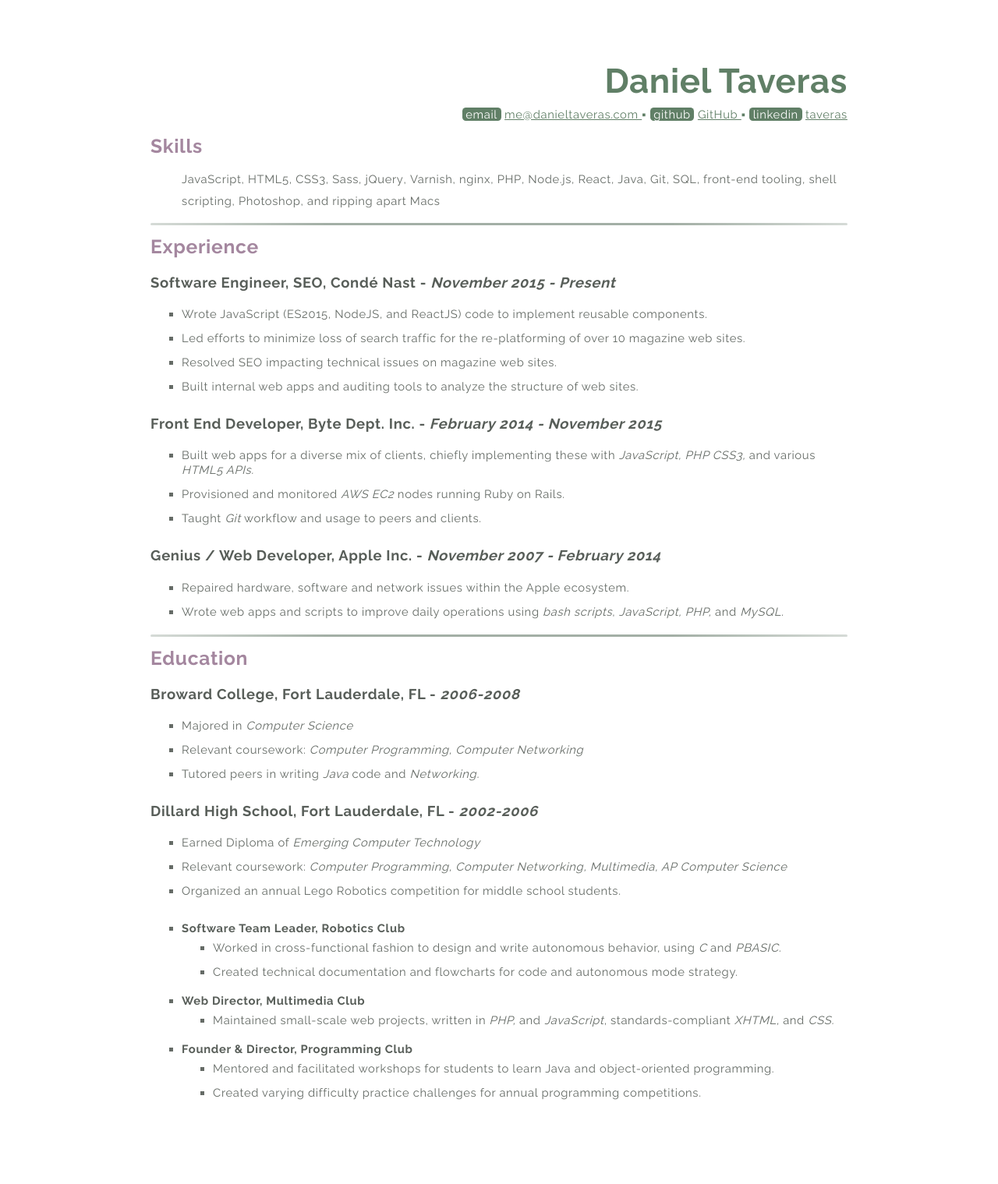
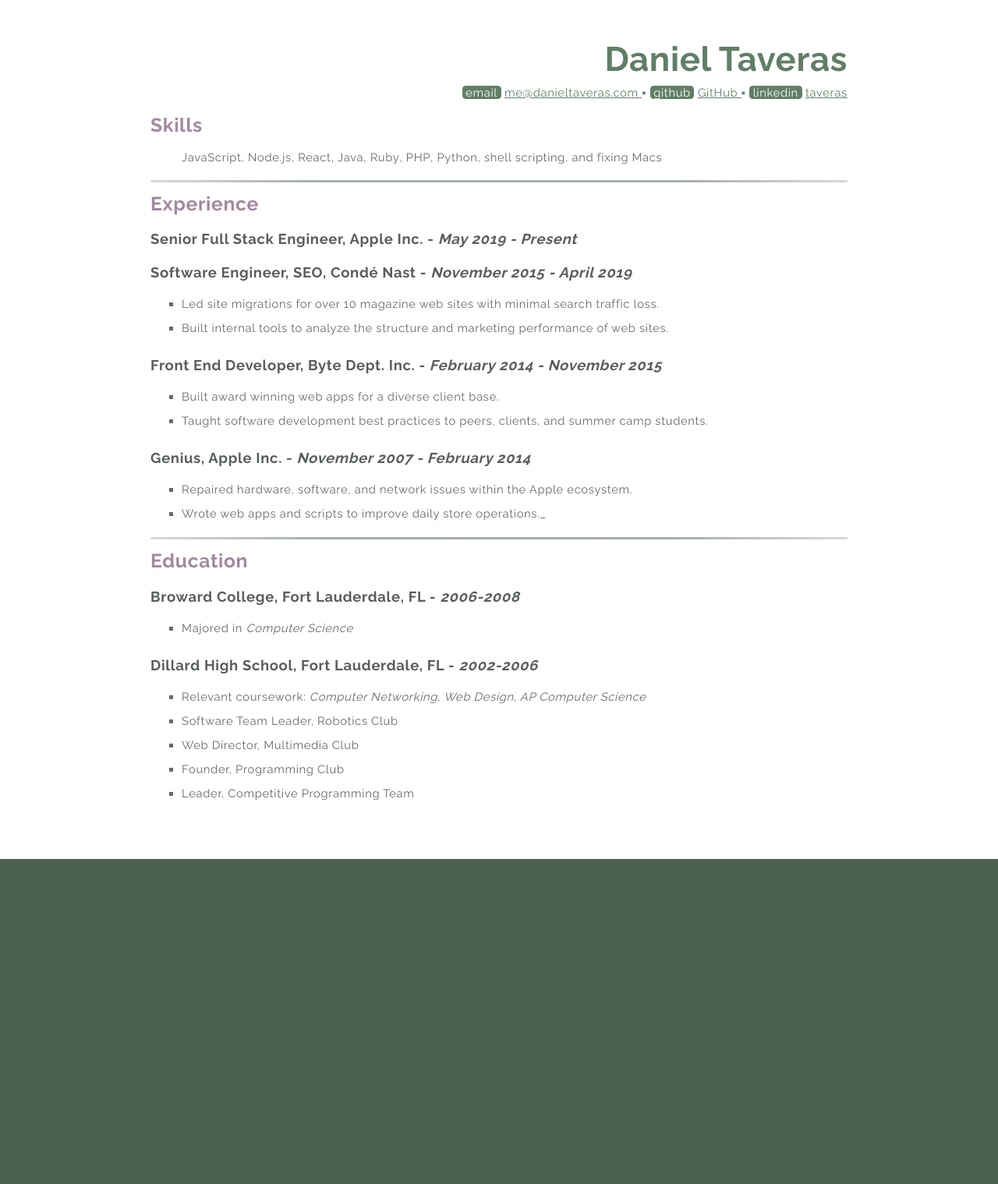
Before and after one commit to taveras/taveras.github.io, a Jekyll site: the page built from resume.md, in a window 1280 px wide. Shown: the whole page at 78% size. Built offline with Jekyll 4.4.1, drawn with Linux system fonts in a browser that asks for light colours; some web fonts are replaced; after the commit the page ends 1102 px from its top, so only the background shows below that.

Commit message:
update resume

```diff
--- a/_layouts/resume.html
+++ b/_layouts/resume.html
@@ -28,22 +28,14 @@
           <h2>Skills</h2>
           <ul>
             <li>JavaScript</li>,
-            <li>HTML5</li>,
-            <li>CSS3</li>,
-            <li>Sass</li>,
-            <li>jQuery</li>,
-            <li>Varnish</li>,
-            <li>nginx</li>,
-            <li>PHP</li>,
             <li>Node.js</li>,
             <li>React</li>,
             <li>Java</li>,
-            <li>Git</li>,
-            <li>SQL</li>,
-            <li>front-end tooling</li>,
+            <li>Ruby</li>,
+            <li>PHP</li>,
+            <li>Python</li>,
             <li>shell scripting</li>,
-            <li>Photoshop</li>,
-            and <li>ripping apart Macs</li>
+            and <li>fixing Macs</li>
           </ul>
         </section>
 
--- a/_sass/partials/_layout.scss
+++ b/_sass/partials/_layout.scss
@@ -109,7 +109,7 @@ body {
 }
 
 .resume {
-  padding: em(60px);
+  padding: em(30px) em(60px);
   line-height: em(30px);
 
   body & {
--- a/resume.md
+++ b/resume.md
@@ -4,7 +4,6 @@ title: Résumé
 notitle: true
 nonav: true
 noindex: true
-description: A glimpse into the experience of a software engineer.
 ---
 
 
@@ -12,23 +11,24 @@ description: A glimpse into the experience of a software engineer.
 
 ## Experience
 
-### Software Engineer, SEO, Condé Nast - _November 2015 - Present_
-- Wrote JavaScript (ES2015, NodeJS, and ReactJS) code to implement reusable components.
-- Led efforts to minimize loss of search traffic for the re-platforming of over 10 magazine web sites.
-- Resolved SEO impacting technical issues on magazine web sites.
-- Built internal web apps and auditing tools to analyze the structure of web sites.
+### Senior Full Stack Engineer, Apple Inc. - _May 2019 - Present_
+
+
+### Software Engineer, SEO, Condé Nast - _November 2015 - April 2019_
+
+- Led site migrations for over 10 magazine web sites with minimal search traffic loss.
+- Built internal tools to analyze the structure and marketing performance of web sites.
 
 ### Front End Developer, Byte Dept. Inc. - _February 2014 - November 2015_
 
-- Built web apps for a diverse mix of clients, chiefly implementing these with _JavaScript, PHP CSS3,_ and various _HTML5 APIs._
-- Provisioned and monitored _AWS EC2_ nodes running Ruby on Rails.
-- Taught _Git_ workflow and usage to peers and clients.
+- Built award winning web apps for a diverse client base.
+- Taught software development best practices to peers, clients, and summer camp students.
 
 
-### Genius / Web Developer, Apple Inc. - _November 2007 - February 2014_
+### Genius, Apple Inc. - _November 2007 - February 2014_
 
-- Repaired hardware, software and network issues within the Apple ecosystem.
-- Wrote web apps and scripts to improve daily operations using _bash scripts_, _JavaScript, PHP,_ and _MySQL._
+- Repaired hardware, software, and network issues within the Apple ecosystem.
+- Wrote web apps and scripts to improve daily store operations._
 
 
 ---
@@ -40,22 +40,11 @@ description: A glimpse into the experience of a software engineer.
 
 ### Broward College, Fort Lauderdale, FL - _2006-2008_
 - Majored in _Computer Science_
-- Relevant coursework: _Computer Programming, Computer Networking_
-- Tutored peers in writing _Java_ code and _Networking._
 
 ### Dillard High School, Fort Lauderdale, FL - _2002-2006_
 
-- Earned Diploma of _Emerging Computer Technology_
-- Relevant coursework: _Computer Programming, Computer Networking, Multimedia, AP Computer Science_
-- Organized an annual Lego Robotics competition for middle school students.
-
-- **Software Team Leader, Robotics Club**
-	- Worked in cross-functional fashion to design and write autonomous behavior, using _C_ and _PBASIC._
-	- Created technical documentation and flowcharts for code and autonomous mode strategy.
-
-- **Web Director, Multimedia Club**
-	- Maintained small-scale web projects, written in _PHP,_ and _JavaScript_, standards-compliant _XHTML,_ and _CSS._
-
--  **Founder & Director, Programming Club**
-	- Mentored and facilitated workshops for students to learn Java and object-oriented programming.
-	- Created varying difficulty practice challenges for annual programming competitions.
+- Relevant coursework: _Computer Networking, Web Design, AP Computer Science_
+- Software Team Leader, Robotics Club
+- Web Director, Multimedia Club
+- Founder, Programming Club
+- Leader, Competitive Programming Team
```
